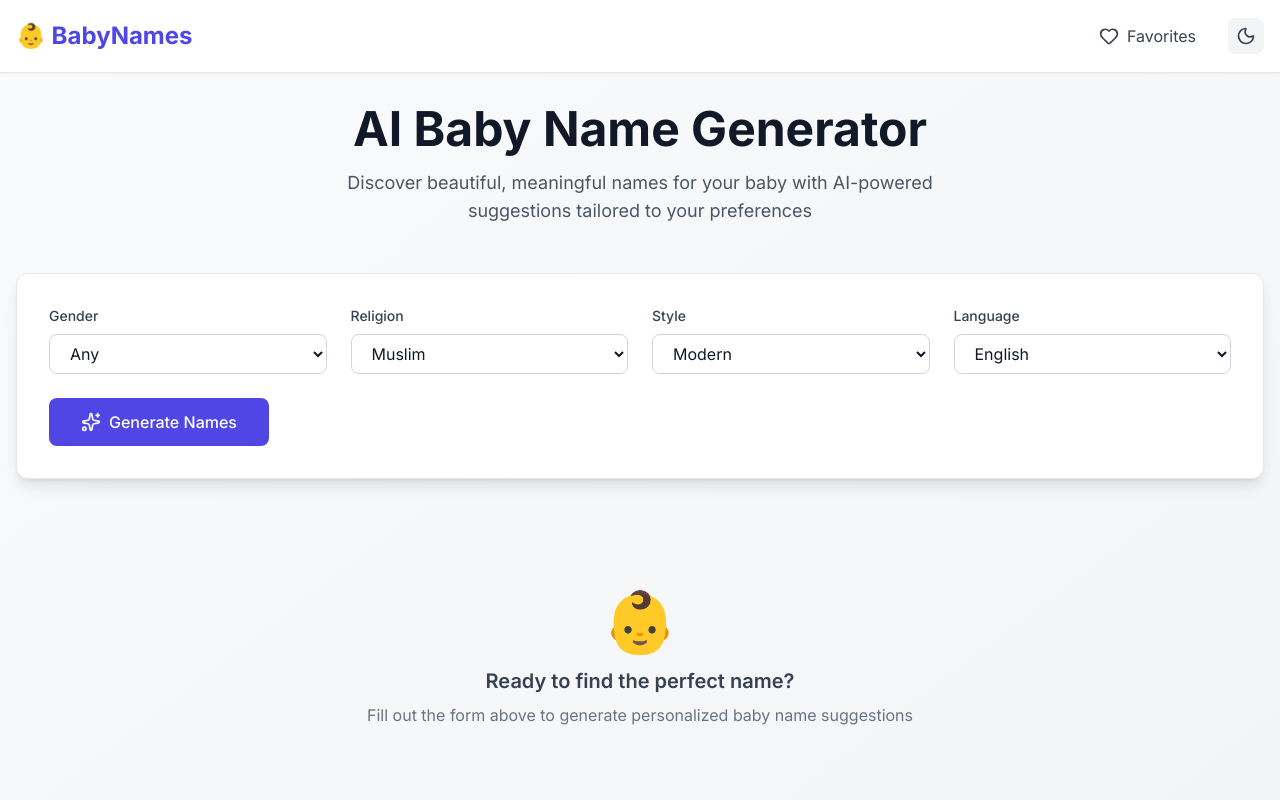
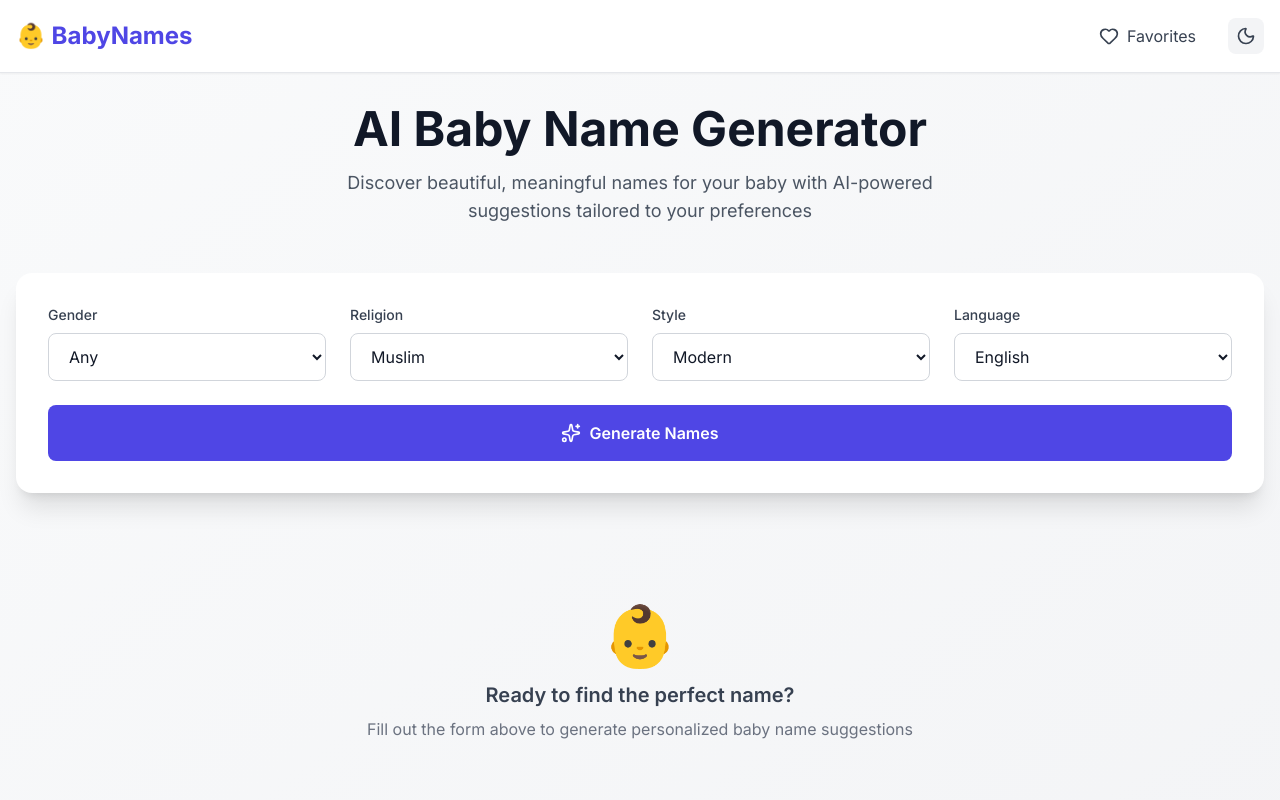
Before and after one commit to sparqitservices/baby-name-generator, a Next.js app: page / in a window 1280 px wide. Shown: the top 800 px of the page. Built offline with nearby package versions, Linux system fonts and the light colour scheme.

Commit message:
Add 10 names nd generate button

```diff
--- a/components/NameForm.js
+++ b/components/NameForm.js
@@ -1,11 +1,9 @@
-// components/NameForm.jsx
 'use client';
-
 import { useState } from 'react';
 import { Sparkles } from 'lucide-react';
 
-export default function NameForm({ onGenerate, loading }) {
-  const [formData, setFormData] = useState({
+export default function NameForm({ onGenerate, onRegenerate, hasResults }) {
+  const [params, setParams] = useState({
     gender: 'any',
     religion: 'muslim',
     style: 'modern',
@@ -13,31 +11,34 @@ export default function NameForm({ onGenerate, loading }) {
     count: 10
   });
 
-  const handleSubmit = (e) => {
+  const [loading, setLoading] = useState(false);
+
+  const handleSubmit = async (e) => {
     e.preventDefault();
-    onGenerate(formData);
+    setLoading(true);
+    await onGenerate(params);
+    setLoading(false);
   };
 
-  const handleChange = (e) => {
-    setFormData(prev => ({
-      ...prev,
-      [e.target.name]: e.target.value
-    }));
+  const handleRegenerate = async () => {
+    setLoading(true);
+    await onRegenerate(params);
+    setLoading(false);
   };
 
   return (
-    <form onSubmit={handleSubmit} className="bg-white dark:bg-gray-800 rounded-xl shadow-lg p-6 md:p-8 border border-gray-200 dark:border-gray-700">
-      <div className="grid grid-cols-1 md:grid-cols-2 lg:grid-cols-4 gap-6">
+    <div className="bg-white dark:bg-gray-800 rounded-2xl shadow-xl p-8 mb-8">
+      <form onSubmit={handleSubmit} className="space-y-6">
+        <div className="grid grid-cols-1 md:grid-cols-4 gap-6">
           {/* Gender */}
           <div>
             <label className="block text-sm font-medium text-gray-700 dark:text-gray-300 mb-2">
               Gender
             </label>
             <select
-            name="gender"
-            value={formData.gender}
-            onChange={handleChange}
-            className="w-full px-4 py-2 rounded-lg border border-gray-300 dark:border-gray-600 bg-white dark:bg-gray-700 text-gray-900 dark:text-white focus:ring-2 focus:ring-indigo-500 focus:border-transparent"
+              value={params.gender}
+              onChange={(e) => setParams({ ...params, gender: e.target.value })}
+              className="w-full px-4 py-3 rounded-lg border border-gray-300 dark:border-gray-600 bg-white dark:bg-gray-700 text-gray-900 dark:text-white focus:ring-2 focus:ring-indigo-500 focus:border-transparent"
             >
               <option value="any">Any</option>
               <option value="boy">Boy</option>
@@ -51,10 +52,9 @@ export default function NameForm({ onGenerate, loading }) {
               Religion
             </label>
             <select
-            name="religion"
-            value={formData.religion}
-            onChange={handleChange}
-            className="w-full px-4 py-2 rounded-lg border border-gray-300 dark:border-gray-600 bg-white dark:bg-gray-700 text-gray-900 dark:text-white focus:ring-2 focus:ring-indigo-500 focus:border-transparent"
+              value={params.religion}
+              onChange={(e) => setParams({ ...params, religion: e.target.value })}
+              className="w-full px-4 py-3 rounded-lg border border-gray-300 dark:border-gray-600 bg-white dark:bg-gray-700 text-gray-900 dark:text-white focus:ring-2 focus:ring-indigo-500 focus:border-transparent"
             >
               <option value="muslim">Muslim</option>
               <option value="hindu">Hindu</option>
@@ -67,10 +67,9 @@ export default function NameForm({ onGenerate, loading }) {
               Style
             </label>
             <select
-            name="style"
-            value={formData.style}
-            onChange={handleChange}
-            className="w-full px-4 py-2 rounded-lg border border-gray-300 dark:border-gray-600 bg-white dark:bg-gray-700 text-gray-900 dark:text-white focus:ring-2 focus:ring-indigo-500 focus:border-transparent"
+              value={params.style}
+              onChange={(e) => setParams({ ...params, style: e.target.value })}
+              className="w-full px-4 py-3 rounded-lg border border-gray-300 dark:border-gray-600 bg-white dark:bg-gray-700 text-gray-900 dark:text-white focus:ring-2 focus:ring-indigo-500 focus:border-transparent"
             >
               <option value="modern">Modern</option>
               <option value="traditional">Traditional</option>
@@ -85,10 +84,9 @@ export default function NameForm({ onGenerate, loading }) {
               Language
             </label>
             <select
-            name="language"
-            value={formData.language}
-            onChange={handleChange}
-            className="w-full px-4 py-2 rounded-lg border border-gray-300 dark:border-gray-600 bg-white dark:bg-gray-700 text-gray-900 dark:text-white focus:ring-2 focus:ring-indigo-500 focus:border-transparent"
+              value={params.language}
+              onChange={(e) => setParams({ ...params, language: e.target.value })}
+              className="w-full px-4 py-3 rounded-lg border border-gray-300 dark:border-gray-600 bg-white dark:bg-gray-700 text-gray-900 dark:text-white focus:ring-2 focus:ring-indigo-500 focus:border-transparent"
             >
               <option value="english">English</option>
               <option value="hindi">Hindi</option>
@@ -100,11 +98,24 @@ export default function NameForm({ onGenerate, loading }) {
         <button
           type="submit"
           disabled={loading}
-        className="mt-6 w-full md:w-auto px-8 py-3 bg-indigo-600 hover:bg-indigo-700 disabled:bg-gray-400 text-white font-medium rounded-lg transition-colors flex items-center justify-center gap-2 disabled:cursor-not-allowed"
+          className="w-full bg-indigo-600 hover:bg-indigo-700 text-white font-semibold py-4 px-6 rounded-lg transition-colors flex items-center justify-center gap-2 disabled:opacity-50 disabled:cursor-not-allowed"
         >
           <Sparkles className="w-5 h-5" />
           {loading ? 'Generating...' : 'Generate Names'}
         </button>
       </form>
+
+      {/* Regenerate Button - Shows only when there are results */}
+      {hasResults && (
+        <button
+          onClick={handleRegenerate}
+          disabled={loading}
+          className="w-full mt-4 bg-gray-600 hover:bg-gray-700 text-white font-semibold py-4 px-6 rounded-lg transition-colors flex items-center justify-center gap-2 disabled:opacity-50 disabled:cursor-not-allowed"
+        >
+          <Sparkles className="w-5 h-5" />
+          {loading ? 'Regenerating...' : 'Regenerate Names'}
+        </button>
+      )}
+    </div>
   );
 }
```
Lines whose indentation alone changed are shown as unchanged.
